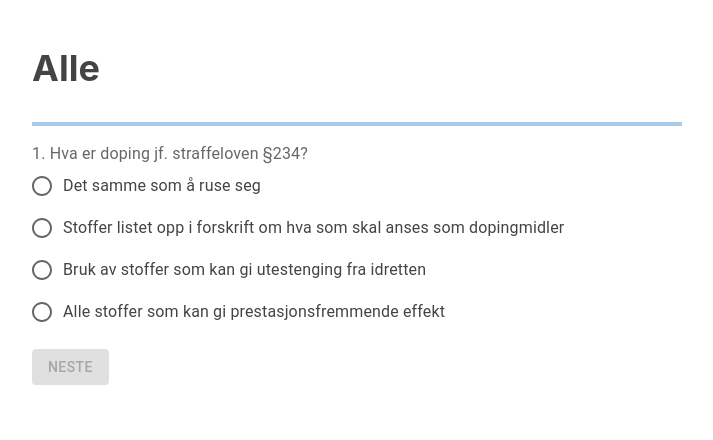
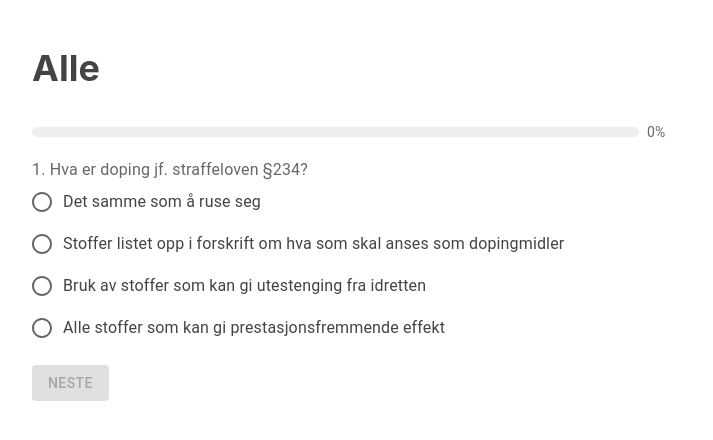
Before and after one commit to fishyFrogFace/vekter, a React (Create React App) app: page /quiz/alle in a window 1280 px wide. Both pictures are taken after a click on the button "START". Shown: the top 440 px of the page, without its empty margins (283-996 px from the left). Built offline with nearby package versions, Linux system fonts and the light colour scheme.

Commit message:
Style progress bar and add label

```diff
--- a/src/Exam.tsx
+++ b/src/Exam.tsx
@@ -8,7 +8,7 @@ import { useState, useEffect } from "react";
 import { amountOfQuestions, Answer, Topic, TopicID, topics } from "./content";
 import { fetchQuiz } from "./fetchExam";
 import Grid from "@mui/material/Grid";
-import LinearProgress from "@mui/material/LinearProgress";
+import { ProgressBar } from "./ProgressBar";
 
 interface ExamProps {
   topic: TopicID;
@@ -86,7 +86,7 @@ const Question = (props: QuestionProps) => {
   return (
     <Grid container flexDirection="column" spacing={2}>
       <Grid item>
-        <LinearProgress variant="determinate" value={props.progress} />
+        <ProgressBar variant="determinate" value={props.progress} />
       </Grid>
       <Grid item>
         <FormControl>
--- /dev/null
+++ b/src/ProgressBar.tsx
@@ -0,0 +1,33 @@
+import Box from "@mui/material/Box";
+import LinearProgress, {
+  linearProgressClasses,
+  LinearProgressProps,
+} from "@mui/material/LinearProgress";
+import { styled } from "@mui/material/styles";
+import Typography from "@mui/material/Typography";
+
+const StyledProgressBar = styled(LinearProgress)(({ theme }) => ({
+  height: 10,
+  borderRadius: 5,
+  [`&.${linearProgressClasses.colorPrimary}`]: {
+    backgroundColor:
+      theme.palette.grey[theme.palette.mode === "light" ? 200 : 800],
+  },
+  [`& .${linearProgressClasses.bar}`]: {
+    borderRadius: 5,
+    backgroundColor: theme.palette.mode === "light" ? "#1a90ff" : "#308fe8",
+  },
+}));
+
+export const ProgressBar = (props: LinearProgressProps & { value: number }) => (
+  <Box sx={{ display: "flex", alignItems: "center" }}>
+    <Box sx={{ width: "100%", mr: 1 }}>
+      <StyledProgressBar variant="determinate" {...props} />
+    </Box>
+    <Box sx={{ minWidth: 35 }}>
+      <Typography variant="body2" color="text.secondary">{`${Math.round(
+        props.value
+      )}%`}</Typography>
+    </Box>
+  </Box>
+);
```
